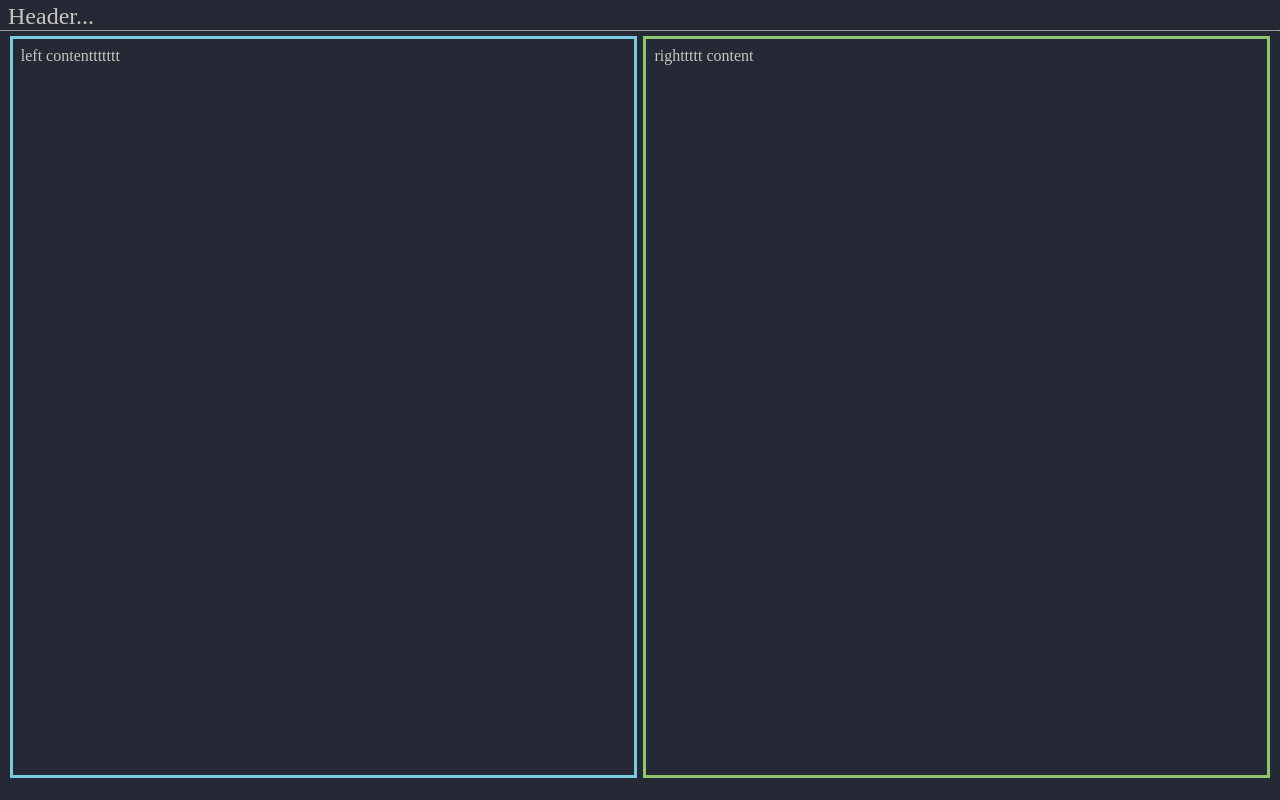
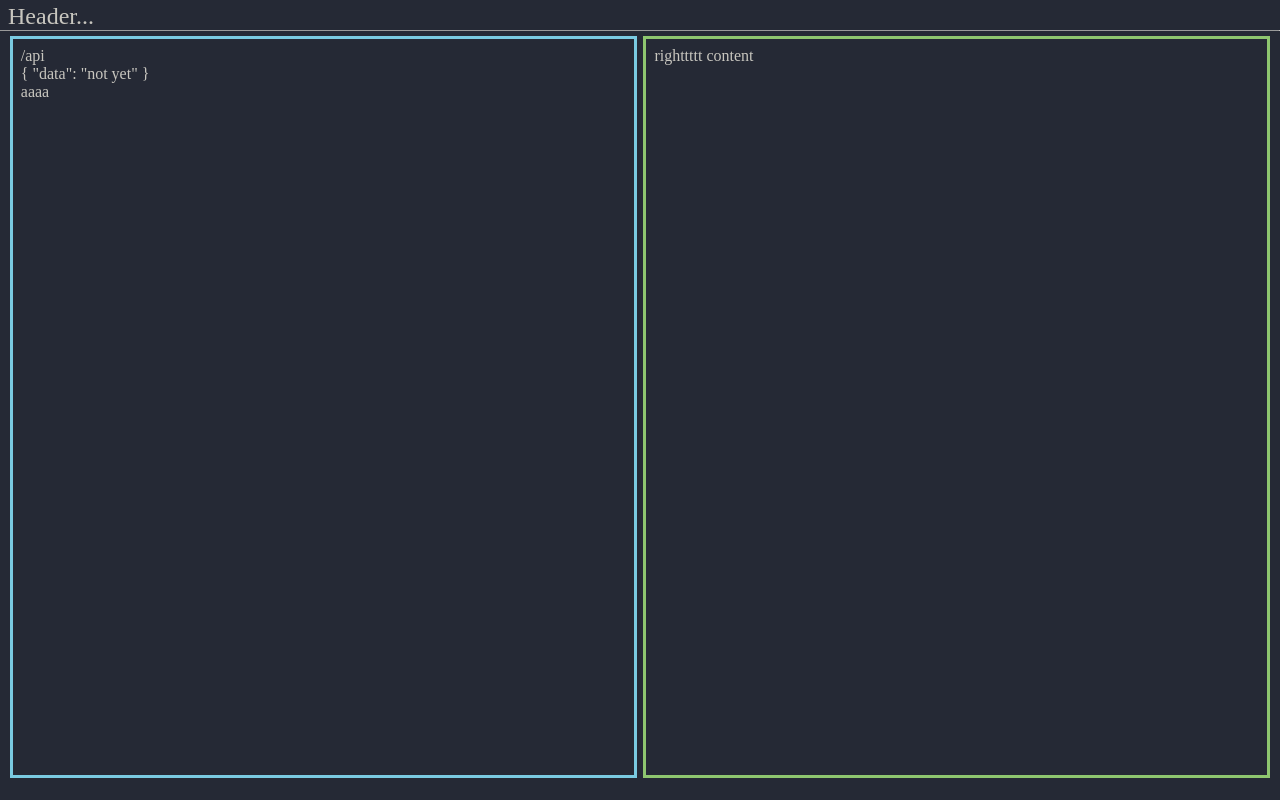
Before and after one commit to kdingn/compare-nuxt3-requests, a Nuxt app: page / in a window 1280 px wide. Built offline with nearby package versions, Linux system fonts and the light colour scheme.

Commit message:
left contents commit

```diff
--- a/api/get.ts
+++ b/api/get.ts
@@ -1,4 +1,5 @@
 export default defineEventHandler(async () => {
-  const res = await useFetch("https://www.boredapi.com/api/activity");
-  return res.data;
+  // const res = await useFetch("https://www.boredapi.com/api/activity");
+  // return res.data;
+  return { a: "a" };
 });
--- a/components/Left.vue
+++ b/components/Left.vue
@@ -1,7 +1,19 @@
-<script setup lang="ts"></script>
+<script setup lang="ts">
+import { ref } from "vue";
+const res = ref({ data: "not yet" });
+// useFetch("/api/getBoaredapi");
+</script>
 
 <template>
-  <div>left contenttttttt</div>
+  <div class="left-content">
+    <div>/api</div>
+    <div>{{ res }}</div>
+    <div>aaaa</div>
+  </div>
 </template>
 
-<style scoped></style>
+<style scoped>
+.left-content {
+  width: 49vw;
+}
+</style>
```
